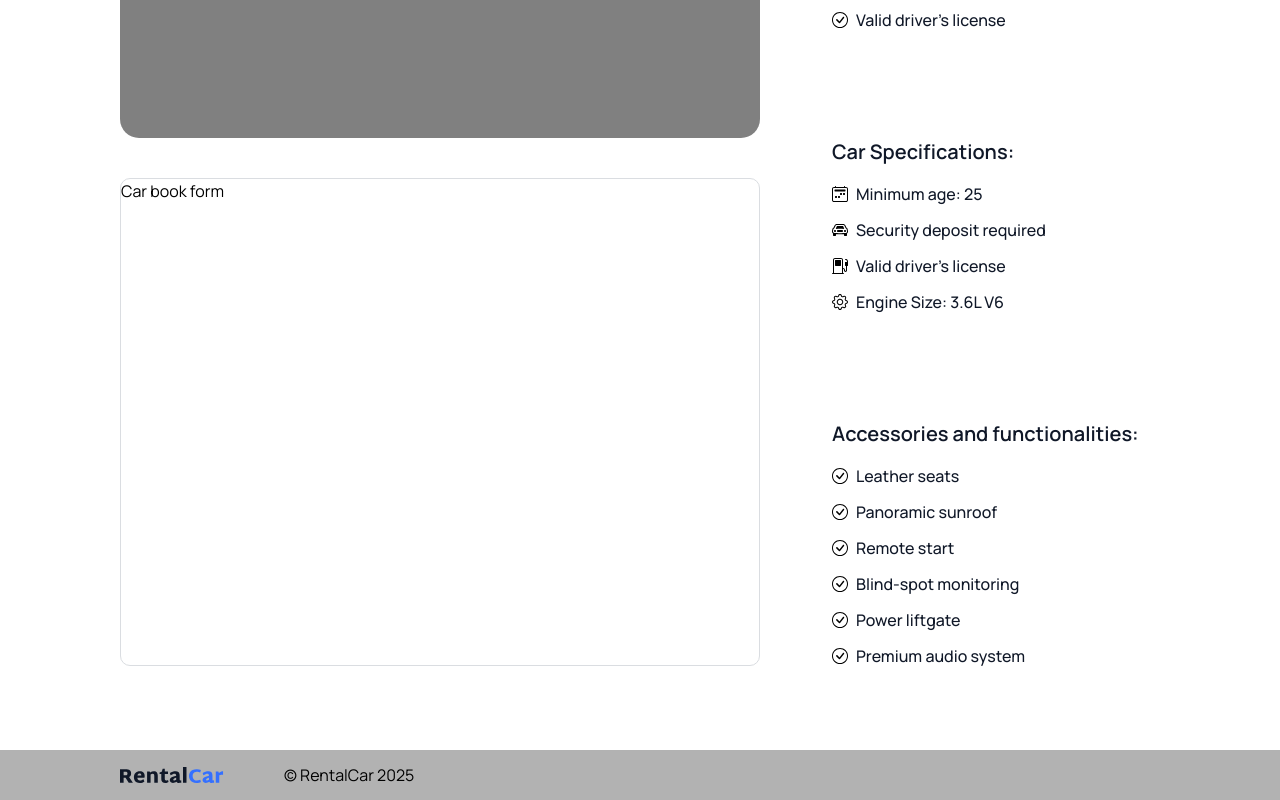
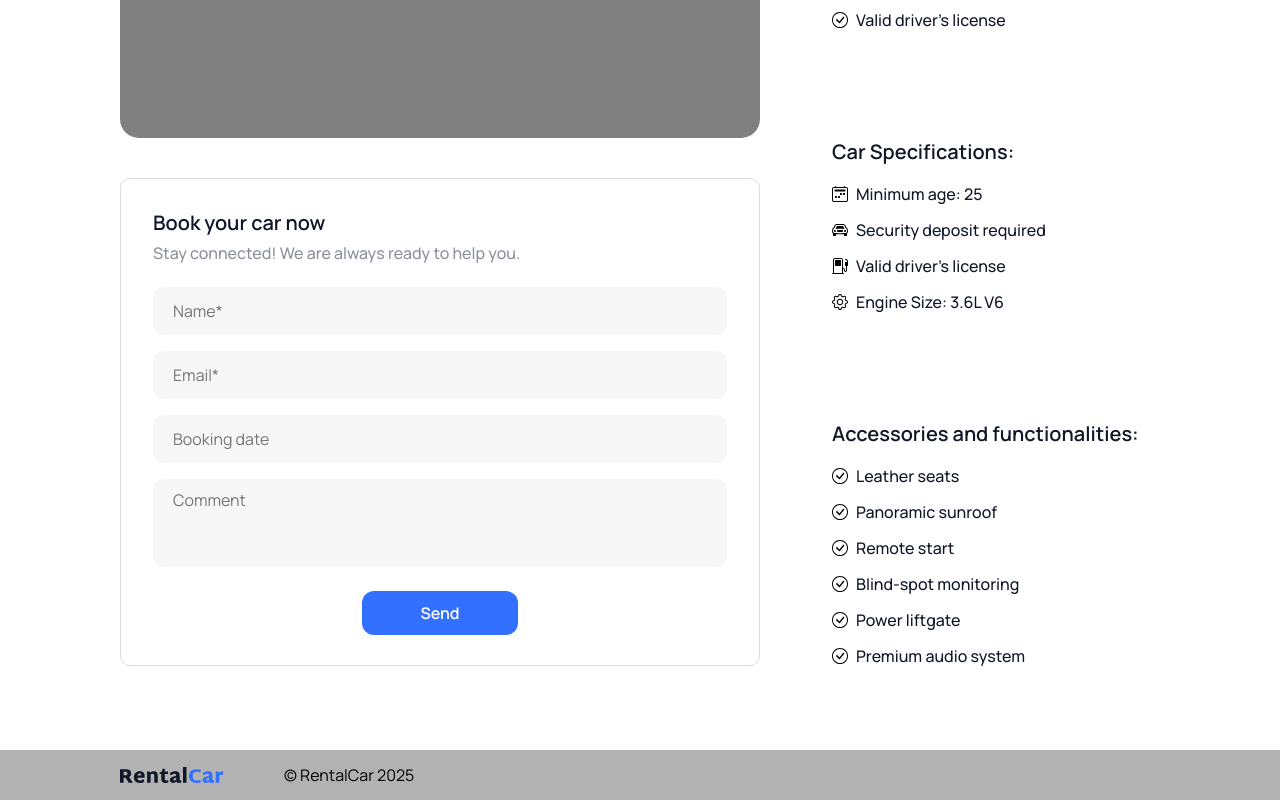
Before and after one commit to alex-dmytriev/car-rental, a React (Vite) app: page /catalog/1 in a window 1280 px wide. Shown: the part 526-1326 px from the top of the page. Built offline with nearby package versions, Linux system fonts and the light colour scheme.

Commit message:
form css

```diff
--- a/src/pages/CarDetails/CarDetails.module.css
+++ b/src/pages/CarDetails/CarDetails.module.css
@@ -6,15 +6,11 @@
 
 }
 
+/* Image + Form column*/
 .imgFormColumn {
   width: 640px;
   height: 1040px;
-
-  /*! Remove once tested*/
-  /* border: 0.5px dashed red; */
-  /*! Remove once tested*/
 }
-
 
 .imageBox {
   width: 640px;
@@ -22,10 +18,8 @@
   border-radius: 19px;
   margin-bottom: 40px;
 
-  /*! Remove once tested*/
-  /* border: 0.5px dashed black; */
-  background-color: grey;
-  /*! Remove once tested*/
+  /*!Remove when tested*/
+  background-color: gray;
 }
 
 .formBox {
@@ -33,24 +27,66 @@
   height: 488px;
   border-radius: 10px;
   border: 1px solid var(--gray-light);
+  padding: 32px;
+  font: var(--font-body);
+  color: var(--gray);
 
-
-  /*! Remove once tested*/
-  /* border: 0.5px dashed black; */
-  /* background-color: grey; */
-  /*! Remove once tested*/
 }
 
 
+
+.formTitle {
+  font: var(--font-h3);
+  color: var(--main);
+  margin-bottom: 8px;
+}
+
+.formSubText {
+  margin-bottom: 24px;
+}
+
+.form {
+  display: flex;
+  flex-direction: column;
+  gap: 16px;
+}
+
+.formInput {
+  padding: 0 20px;
+  border: none;
+  border-radius: 10px;
+  background-color: var(--inputs);
+  height: 48px;
+
+}
+
+.formTextArea {
+  padding-top: 12px;
+  height: 88px;
+  margin-bottom: 8px;
+  width: 100%;
+  resize: none;
+}
+
+.sendBtn {
+  width: 156px;
+  height: 44px;
+  background-color: var(--button);
+  font: var(--font-button);
+  border-radius: 12px;
+  color: var(--white);
+  margin: 0 auto;
+}
+
+
+
+/* Car detailed info column*/
 .detailsColumn {
   width: 488px;
   height: 1040px;
   font: var(--font-body);
   color: var(--main);
 
-  /*! Remove once tested*/
-  /* border: 0.5px dashed black; */
-  /*! Remove once tested*/
 }
 
 .carTitleBox {
@@ -79,10 +115,6 @@
   align-items: flex-start;
   gap: 16px;
   margin-bottom: 32px;
-
-  /*! Remove once tested*/
-  /* border: 0.5px dashed black; */
-  /*! Remove once tested*/
 }
 
 .addressBox {
--- a/src/pages/CarDetails/CarDetails.tsx
+++ b/src/pages/CarDetails/CarDetails.tsx
@@ -1,14 +1,60 @@
 import Container from '../../components/Container/Container';
 import css from './CarDetails.module.css';
+import { Field, Formik, Form } from 'formik';
 
 const CarDetails = () => {
+  const initialValues = {
+    name: '',
+    email: '',
+    date: '',
+    comment: '',
+  };
+  const handleSubmit = () => {};
+
   return (
     <div>
       <Container>
         <div className={css.carDetailsContainer}>
           <div className={css.imgFormColumn}>
             <div className={css.imageBox}>Main Image block</div>
-            <div className={css.formBox}>Car book form</div>
+            <div className={css.formBox}>
+              <div className={css.formTitleBox}>
+                <h3 className={css.formTitle}>Book your car now</h3>
+                <p className={css.formSubText}>Stay connected! We are always ready to help you.</p>
+              </div>
+              <Formik onSubmit={handleSubmit} initialValues={initialValues}>
+                <Form className={css.form}>
+                  <Field
+                    className={css.formInput}
+                    type="text"
+                    name="name"
+                    placeholder="Name*"
+                  ></Field>
+                  <Field
+                    className={css.formInput}
+                    type="text"
+                    name="email"
+                    placeholder="Email*"
+                  ></Field>
+                  <Field
+                    className={css.formInput}
+                    type="text"
+                    name="date"
+                    placeholder="Booking date"
+                  ></Field>
+                  <Field
+                    className={`${css.formInput} ${css.formTextArea}`}
+                    as="textarea"
+                    name="comment"
+                    placeholder="Comment"
+                    rows="4"
+                  ></Field>
+                  <button className={css.sendBtn} type="submit">
+                    Send
+                  </button>
+                </Form>
+              </Formik>
+            </div>
           </div>
           <div className={css.detailsColumn}>
             <div className={css.carTitleBox}>
```
